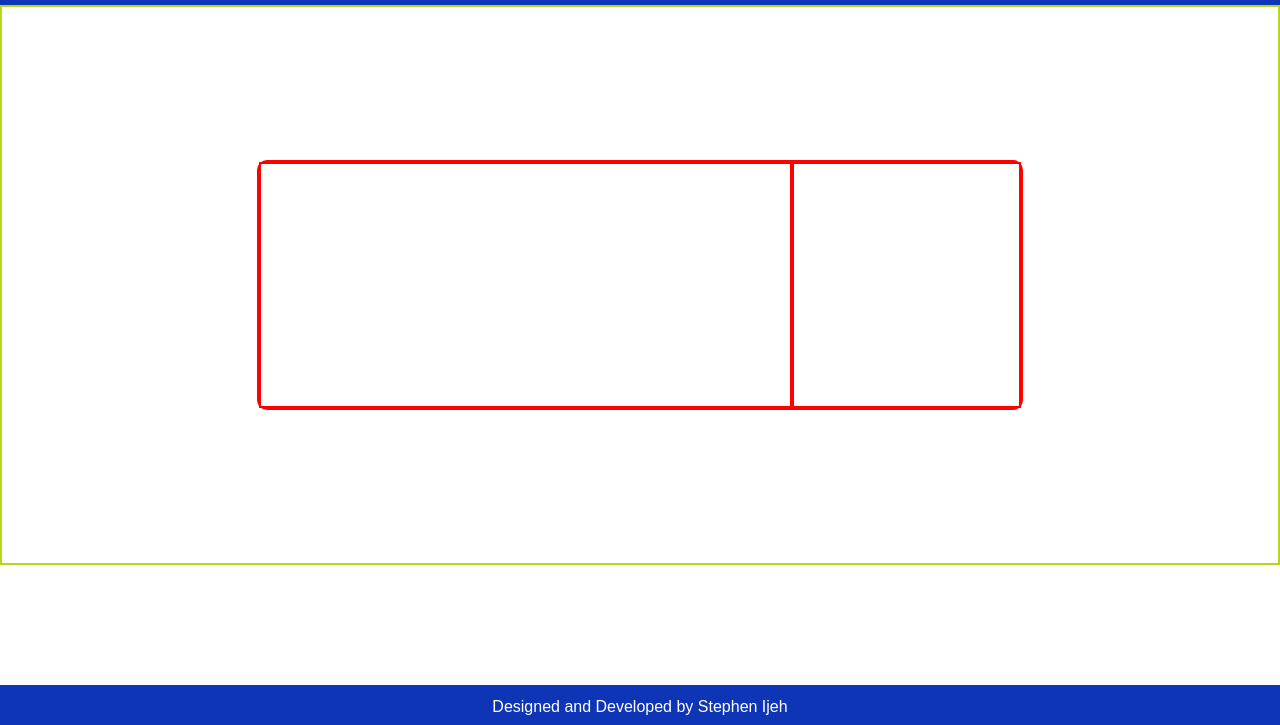
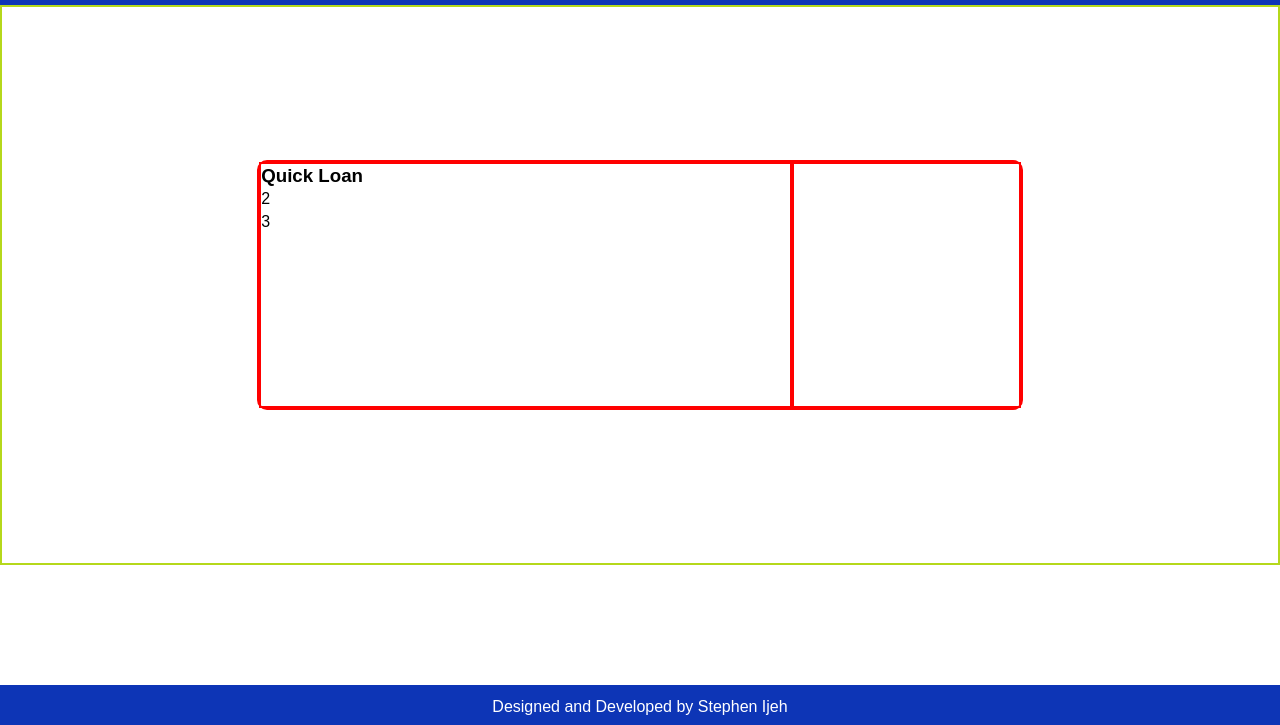
Before and after one commit to Stephenice/loan_calculator, a plain HTML site: page index.html in a window 1280 px wide. Shown: the part 75-800 px from the top of the page. Drawn offline with Linux system fonts and the light colour scheme.

Commit message:
Loan calculator

```diff
--- a/index.html
+++ b/index.html
@@ -18,9 +18,11 @@
         <div class="cal_container">
 
             <div class="cal_inner_one">
-                <div class="cal_one_top"></div>
-                <div class="cal_two_top"></div>
-                <div class="cal_three_top"></div>
+                <div class="cal_one_top">
+                    <h3>Quick Loan</h3>
+                </div>
+                <div class="cal_two_top">2</div>
+                <div class="cal_three_top">3</div>
             </div>
 
             <div class="cal_inner_two">
--- a/style.css
+++ b/style.css
@@ -74,6 +74,7 @@ h2{
     flex-direction: column;
     justify-content: center;
     justify-items: center;
+    color: black;
 }
 
 .cal_container{
@@ -89,19 +90,22 @@ h2{
     display: flex;
 }
 
+/* left size  */
 .cal_inner_one{
     width: 70%;
     height: 100%;
     border: 2px solid red;
+    display: flex;
+    flex-direction: column;
 }
 
+
+/* right size  */
 .cal_inner_two{
     border: 2px solid red;
     height: 100%;
     width: 30%;
 }
-
-
 
 
 /* footer */
```
